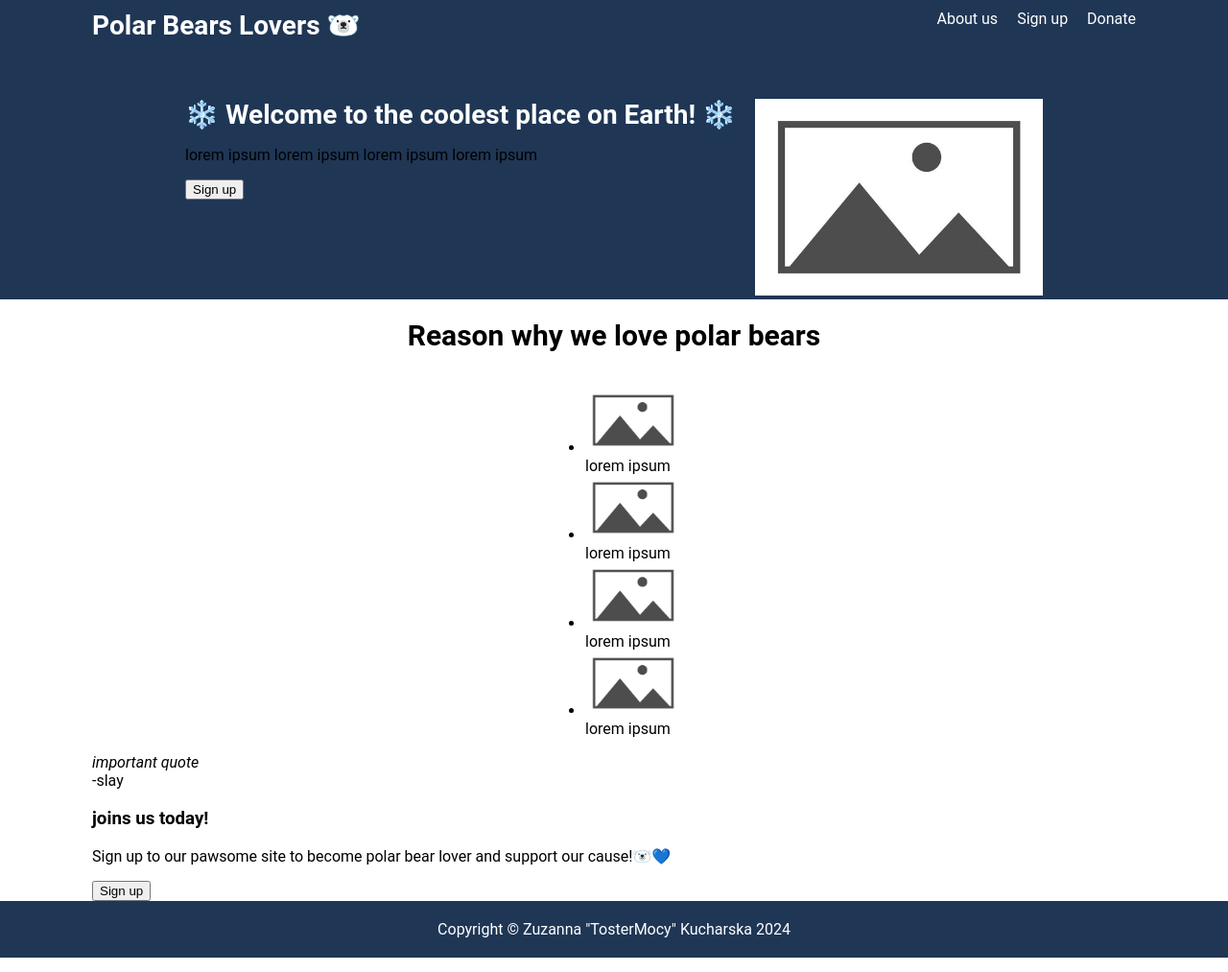
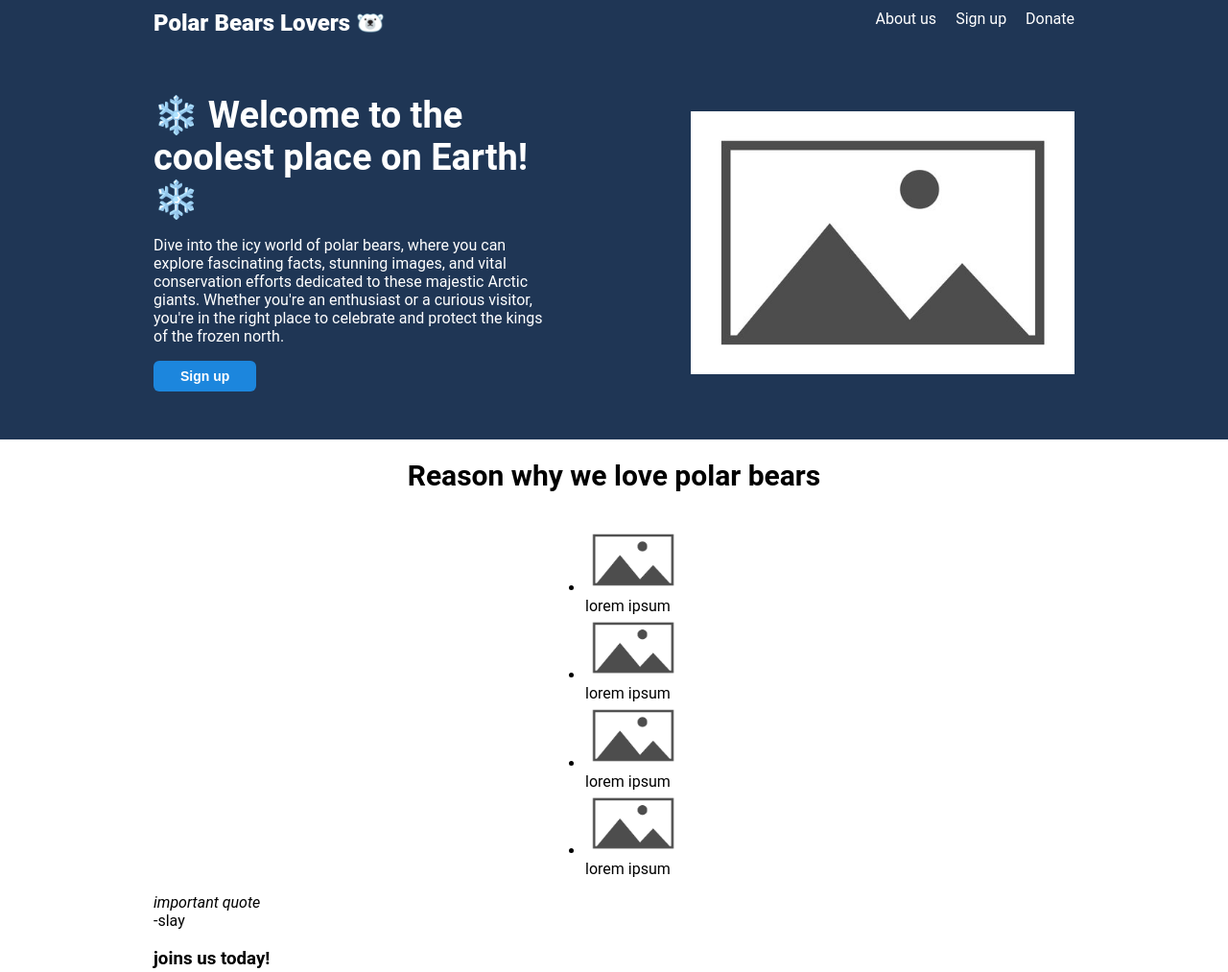
Before and after one commit to TosterMocy/LandingPage, a plain HTML site: page index.html in a window 1280 px wide. Shown: the top 1013 px of the page at 96% size. Drawn offline with Linux system fonts and the light colour scheme.

Commit message:
Modify styling of hero part of the website
Modify styling of the hero part of the website body

```diff
--- a/index.html
+++ b/index.html
@@ -24,11 +24,11 @@
             <div class="hero-container body">
                 <div class="left">
                     <div class="hero-title">❄️ Welcome to the coolest place on Earth! ❄️</div>
-                    <p>lorem ipsum lorem ipsum lorem ipsum lorem ipsum </p>
+                    <p>Dive into the icy world of polar bears, where you can explore fascinating facts, stunning images, and vital conservation efforts dedicated to these majestic Arctic giants. Whether you're an enthusiast or a curious visitor, you're in the right place to celebrate and protect the kings of the frozen north.</p>
                     <button>Sign up</button>
                 </div>
                 <div class="right">
-                    <img width="300" alt="placeholder image" src="images/placeholder.jpg">
+                    <img width="400" alt="placeholder image" src="images/placeholder.jpg">
                 </div>
             </div>
 
--- a/style.css
+++ b/style.css
@@ -17,14 +17,15 @@ body{
     /* align-content: space-around; */
     /* padding: 10px 10px; */
     /* flex: 1; */
-    padding-left: 6rem;
-    padding-right: 6rem;
+    padding-left: 10rem;
+    padding-right: 10rem;
 }
 
 .header{
     padding-top: 10px;
     padding-bottom: 10px;
     color: white;
+    /* flex-shrink: 0; */
 }
 
 
@@ -36,8 +37,8 @@ body{
 
 .header .title{
     display: flex;
-    font-weight: bold;
-    font-size: 28px;
+    font-weight: 900;
+    font-size: 24px;
 }
 
 .header ul{
@@ -55,13 +56,65 @@ body{
 }
 
 
+
+
+
 .hero-container{
     display: flex;
     padding-top: 50px;
-    justify-content: center;
-    gap: 20px;
+    padding-bottom: 50px;
+    justify-content: space-between;
+    /* align-items:center; */
+    gap: 50px;
 
 }
+
+.left p{
+    /* flex-grow: 1; */
+    color: white;
+    font-size: 16px;
+}
+
+
+.left{
+    display: flex;
+    flex-direction: column;
+    align-items: start;
+    flex-shrink: 1;
+    flex-grow: 1;
+    padding-right: 90px;
+
+}
+
+.right{
+    display: flex;
+    align-items: center;
+}
+
+.right img{
+    width: 400px;
+    height: auto;
+    flex-grow: 2;
+}
+
+
+button{
+    padding: 8px 28px;
+    background-color: rgb(28, 134, 221);
+    border-radius: 6px;
+    color: white;
+    border-style: none;
+    font-weight: 700;
+    font-size: 14px;
+}
+
+.hero-title{
+    font-size: 38px;
+    color: white;
+    font-weight: bolder;
+    flex-wrap: wrap;
+}
+
 
 .cards-container{
     display: flex;
@@ -73,26 +126,6 @@ body{
     font-size: 30px;
 }
 
-.left{
-    display: flex;
-    flex-direction: column;
-    align-items: flex-start;
-
-}
-
-.hero-title{
-    font-size: 28px;
-    color: white;
-    font-weight: bold;
-    flex-wrap: wrap;
-}
-
-.left button{
-    flex-grow: 0;
-}
-
-
-
 .footer{
     display: flex;
     justify-content: center;
```
